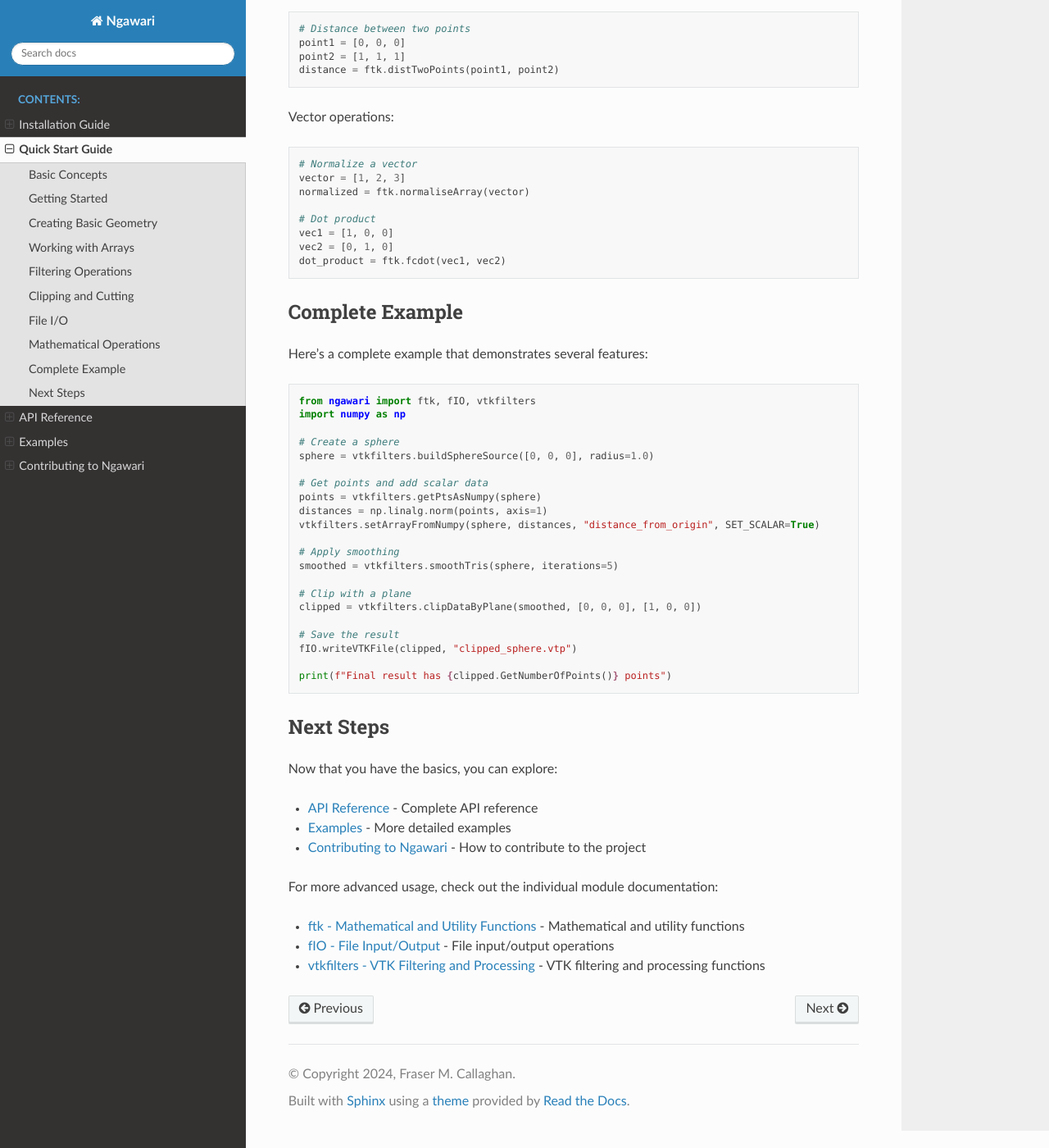
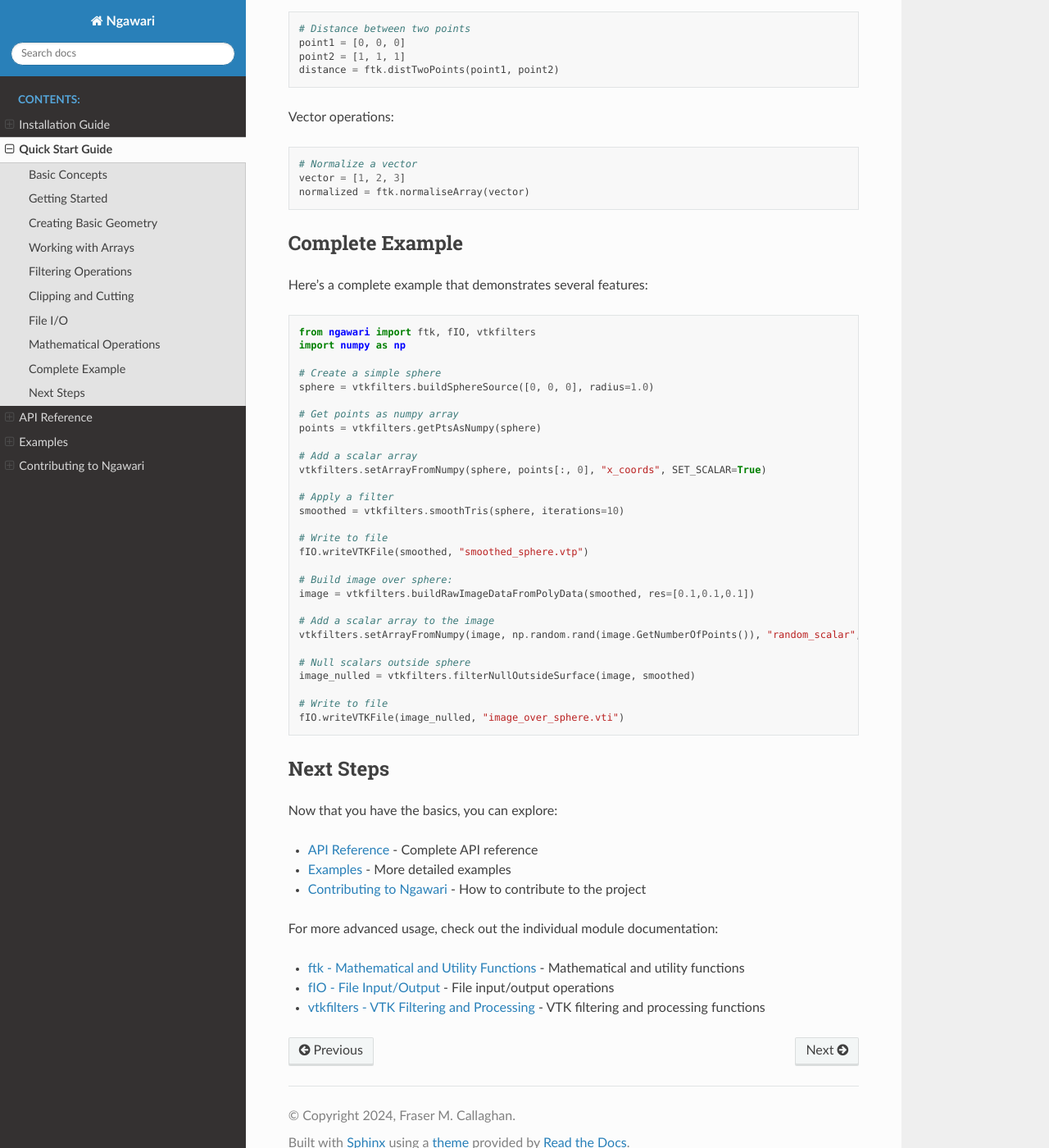
Before and after one commit to fraser29/ngawari, a Sphinx documentation site: the page built from docs/quickstart.rst, in a window 1280 px wide and 1400 px high, scrolled down 2689 px. Shown: the whole window at 82% size. Built offline with Sphinx 7.4.7 and the Read the Docs theme 3.1.0, drawn with Linux system fonts in a browser that asks for light colours.

Commit message:
update docs

```diff
--- a/docs/quickstart.rst
+++ b/docs/quickstart.rst
@@ -149,10 +149,6 @@
    vector = [1, 2, 3]
    normalized = ftk.normaliseArray(vector)
 
-   # Dot product
-   vec1 = [1, 0, 0]
-   vec2 = [0, 1, 0]
-   dot_product = ftk.fcdot(vec1, vec2)
 
 Complete Example
 ---------------
@@ -161,27 +157,36 @@
 
 .. code-block:: python
 
+
    from ngawari import ftk, fIO, vtkfilters
    import numpy as np
 
-   # Create a sphere
+   # Create a simple sphere
    sphere = vtkfilters.buildSphereSource([0, 0, 0], radius=1.0)
 
-   # Get points and add scalar data
+   # Get points as numpy array
    points = vtkfilters.getPtsAsNumpy(sphere)
-   distances = np.linalg.norm(points, axis=1)
-   vtkfilters.setArrayFromNumpy(sphere, distances, "distance_from_origin", SET_SCALAR=True)
 
-   # Apply smoothing
-   smoothed = vtkfilters.smoothTris(sphere, iterations=5)
+   # Add a scalar array
+   vtkfilters.setArrayFromNumpy(sphere, points[:, 0], "x_coords", SET_SCALAR=True)
 
-   # Clip with a plane
-   clipped = vtkfilters.clipDataByPlane(smoothed, [0, 0, 0], [1, 0, 0])
+   # Apply a filter
+   smoothed = vtkfilters.smoothTris(sphere, iterations=10)
 
-   # Save the result
-   fIO.writeVTKFile(clipped, "clipped_sphere.vtp")
+   # Write to file
+   fIO.writeVTKFile(smoothed, "smoothed_sphere.vtp")
 
-   print(f"Final result has {clipped.GetNumberOfPoints()} points")
+   # Build image over sphere:
+   image = vtkfilters.buildRawImageDataFromPolyData(smoothed, res=[0.1,0.1,0.1])
+
+   # Add a scalar array to the image
+   vtkfilters.setArrayFromNumpy(image, np.random.rand(image.GetNumberOfPoints()), "random_scalar", SET_SCALAR=True)
+
+   # Null scalars outside sphere
+   image_nulled = vtkfilters.filterNullOutsideSurface(image, smoothed)
+
+   # Write to file
+   fIO.writeVTKFile(image_nulled, "image_over_sphere.vti")
 
 Next Steps
 ----------
```
Also changed, not shown: docs/contributing.rst (+2 -31 lines), docs/index.rst (+21 -6 lines), docs/installation.rst (+3 -28 lines).
